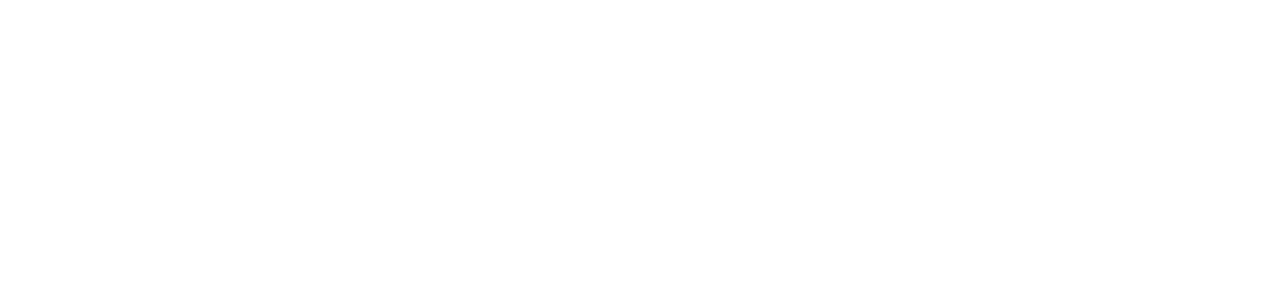
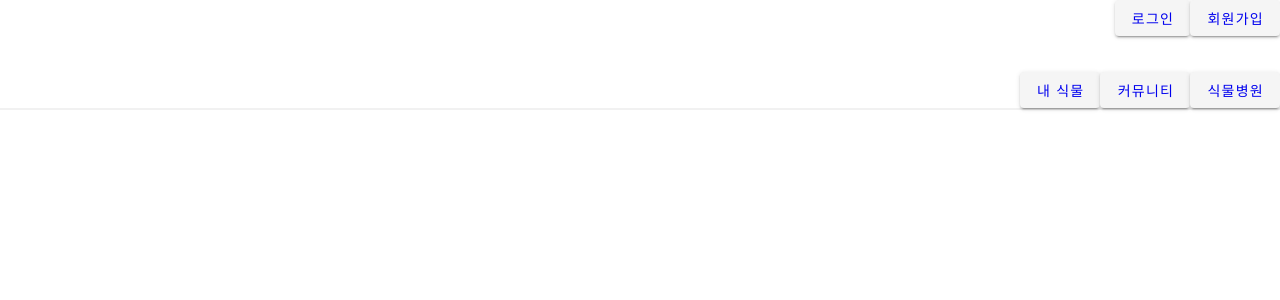
Before and after one commit to we-are-green-thumb/GreenThumb-FrontEnd, a Vue app: page /post/postDetail in a window 1280 px wide. Shown: the top 300 px of the page. Built offline with nearby package versions, Linux system fonts and the light colour scheme.

Commit message:
[Add] postDetail.vue

```diff
--- a/src/router/router.js
+++ b/src/router/router.js
@@ -27,7 +27,9 @@
 const community = () => {
   return import("../views/community/IndexCommunity.vue")
 }
-
+const PostDetail = () => {
+  return import("../views/post/PostDetail.vue")
+}
 
 const routes = [
   {
@@ -85,6 +87,11 @@
     name: "register",
     component: register,
   },
+  {
+    path: "/post/postDetail",
+    name: "PostDetail",
+    component: PostDetail,
+  },
 ];
 
 const router = new VueRouter({
--- /dev/null
+++ b/src/views/post/PostDetail.vue
@@ -0,0 +1,23 @@
+<template>
+    <div class="postDdetail">
+           <plantHeader></plantHeader>
+            <br /><br />
+            <plantNav></plantNav>
+    </div>
+</template>
+<script>
+import Header from '../../components/Header.vue';
+import NavigationBar from "../../components/NavigationBar.vue";
+export default {
+
+    components:{
+        "plantHeader":Header ,
+        "plantNav":NavigationBar ,
+    }
+}
+</script>
+<style>
+    .postDdetail{
+        width: 100%;
+    }
+</style>
```
